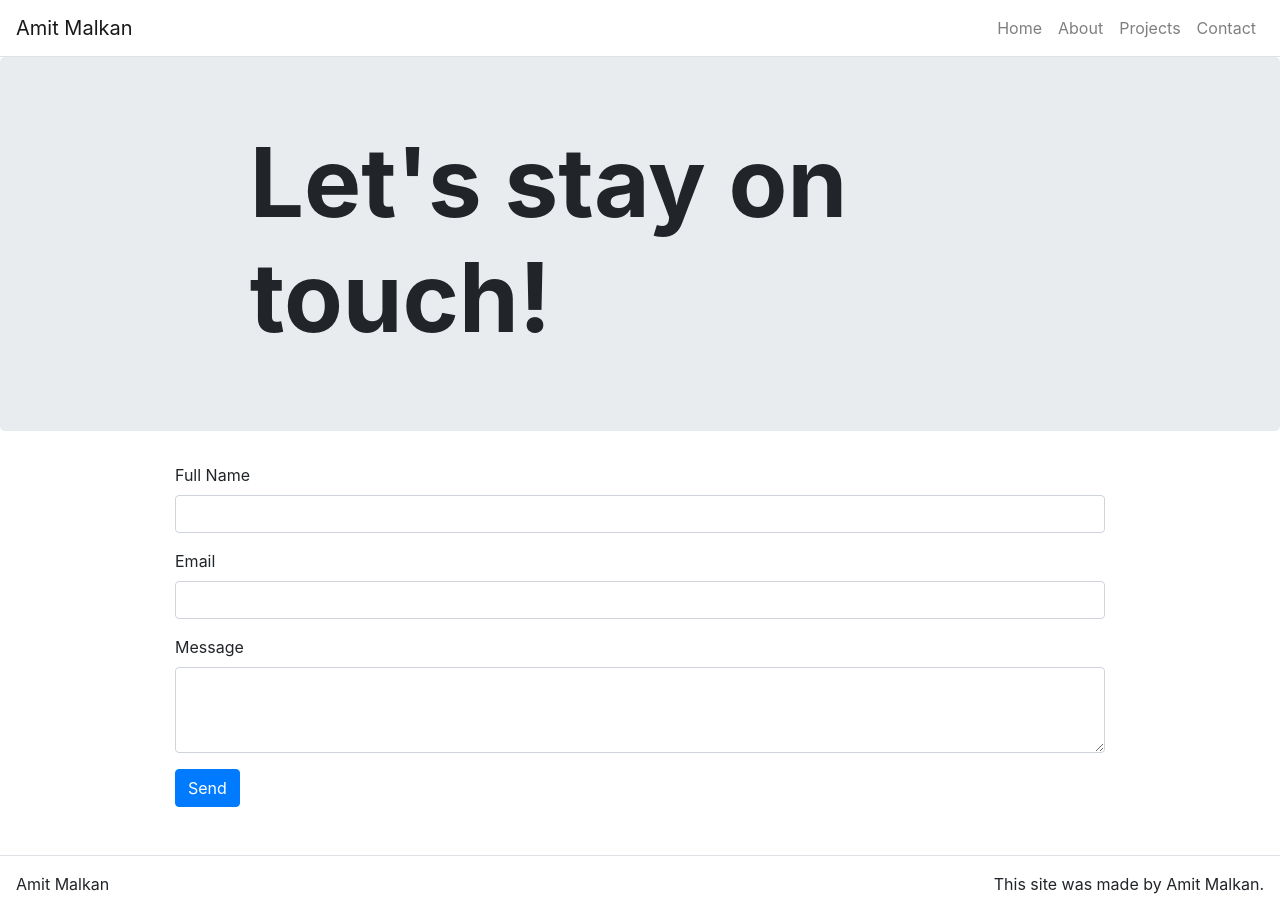
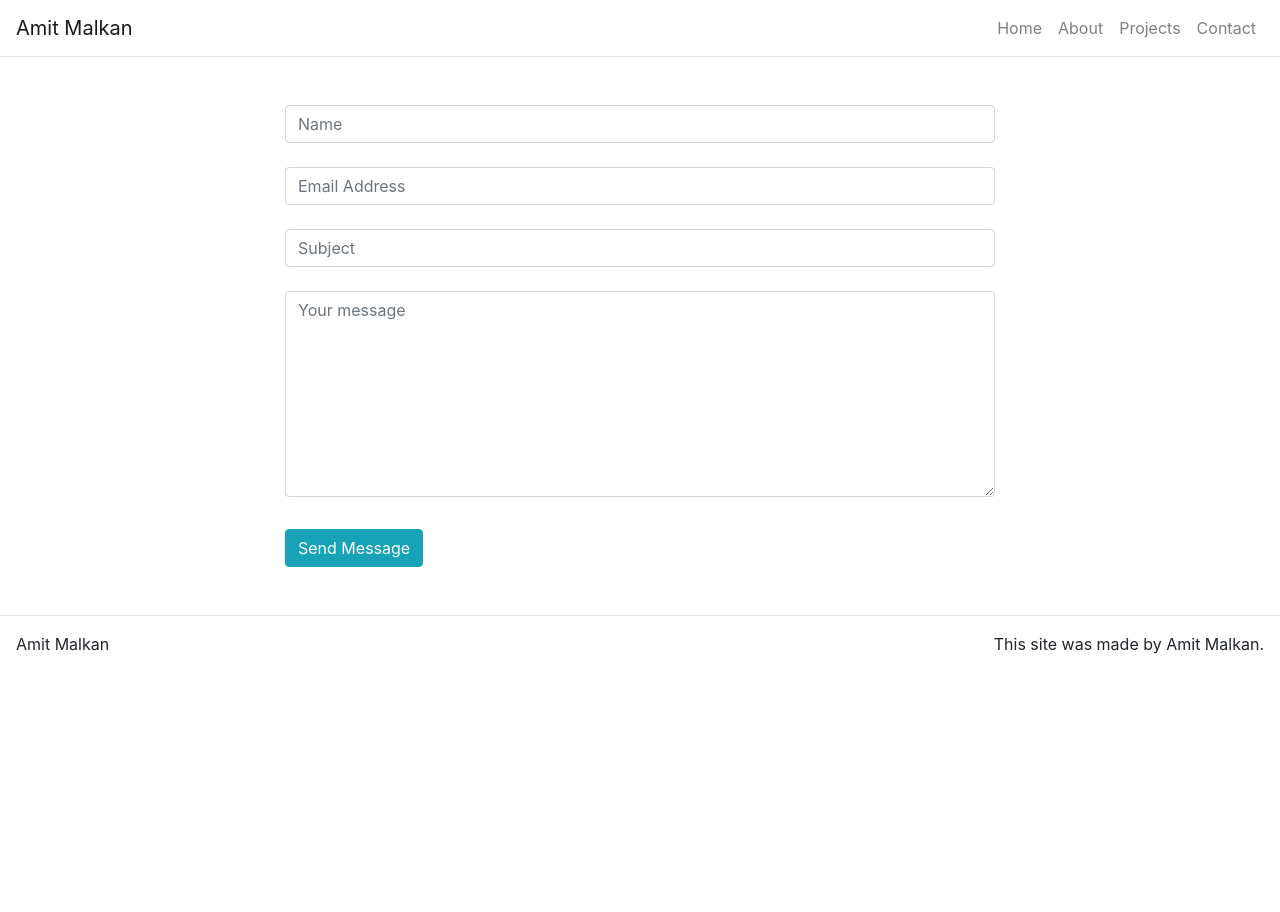
Before and after one commit to AmitMalkan404/MyWebsite, a React (Create React App) app: page /MyWebsite/contact in a window 1280 px wide. After the commit the page ends 800 px from the top, so only its background shows below. Built offline with nearby package versions, Linux system fonts and the light colour scheme.

Commit message:
edited contact page

```diff
--- a/package.json
+++ b/package.json
@@ -9,6 +9,7 @@
     "@testing-library/user-event": "^7.1.2",
     "axios": "^0.21.0",
     "bootstrap": "^4.5.2",
+    "emailjs-com": "^2.6.3",
     "gh-pages": "^3.1.0",
     "react": "^16.13.1",
     "react-awesome-reveal": "^3.3.1",
--- a/src/pages/AboutPage.js
+++ b/src/pages/AboutPage.js
@@ -16,7 +16,7 @@
                         <img src={require('../assets/my-photo.jpg')} width="248.5" height="300"/>
                     </Col>
                     <Col md={9}>
-                        <p>Hello everyone</p>
+                        <p>Hello everyone!</p>
                         <p>My name is Amit, I'm third-year computer's science student in Bar-Ilan University with experience in Node JS, SQL, React, Python, Java, C++ and C#.</p>
                         <p>I served in the IDF for 4 and a half years as a commander in a managerial position. My works in the military service was Strategic Planning, data collection and analysis in SQL approaches with Python codes. One of the projects I am most proud of is a forecasting model that
                         predicts the profit from unmanned jobs, based on Linear regression and real time data. By using this model, my unit managed to predict savings of 3 million ILS.<br/>During my service I was awarded certificate of Excellence from the Divisional Officer for Professionalism and Responsibility.</p>
--- a/src/pages/ContactPage.js
+++ b/src/pages/ContactPage.js
@@ -1,14 +1,55 @@
 import React from 'react';
 
-import { Form, FormGroup } from 'react-bootstrap';
-import Button from 'react-bootstrap/Button';
+//import { Form, FormGroup } from 'react-bootstrap';
+//import Button from 'react-bootstrap/Button';
+import emailjs from 'emailjs-com';
 
-import Axios from 'axios';
-import Hero from '../components/Hero';
-import Content from '../components/Content';
+//import Axios from 'axios';
+//import Hero from '../components/Hero';
+//import Content from '../components/Content';
 
 
-class ContactPage extends React.Component {
+function ContactPage(props){
+    function sendEmail(e) {
+        e.preventDefault();
+
+        emailjs.sendForm('yahali8', 'template_x5vn8zr', e.target, 'user_X3H2rBrlRNMh6TXW9yY4V')
+            .then((result) => {
+                console.log(result.text);
+            }, (error) => {
+                console.log(error.text);
+            });
+        e.target.reset()
+    }
+    return(
+        <div>
+            <div className="container">
+            <form onSubmit={sendEmail}>
+                    <div className="row pt-5 mx-auto">
+                        <div className="col-8 form-group mx-auto">
+                            <input type="text" className="form-control" placeholder="Name" name="name"/>
+                        </div>
+                        <div className="col-8 form-group pt-2 mx-auto">
+                            <input type="email" className="form-control" placeholder="Email Address" name="email"/>
+                        </div>
+                        <div className="col-8 form-group pt-2 mx-auto">
+                            <input type="text" className="form-control" placeholder="Subject" name="subject"/>
+                        </div>
+                        <div className="col-8 form-group pt-2 mx-auto">
+                            <textarea className="form-control" id="" cols="30" rows="8" placeholder="Your message" name="message"></textarea>
+                        </div>
+                        <div className="col-8 pt-3 mx-auto">
+                            <input type="submit" className="btn btn-info" value="Send Message"></input>
+                        </div>
+                    </div>
+                </form>
+            </div>
+        </div>
+    );
+}
+
+
+/*class ContactPage extends React.Component {
     constructor(props) {
         super(props);
         this.state = {
@@ -38,7 +79,7 @@
             disabled: true
         });
 
-        Axios.post('/api/email', this.state)
+        Axios.post('http://localhost:3030/api/email', this.state)
             .then(res => {
                 if(res.data.success) {
                     this.setState({
@@ -94,6 +135,6 @@
             </div>
         );
     }
-}
+}*/
 
 export default ContactPage;
```
Also changed, not shown: 1 other file (tests, documents, lock files or other folders).
